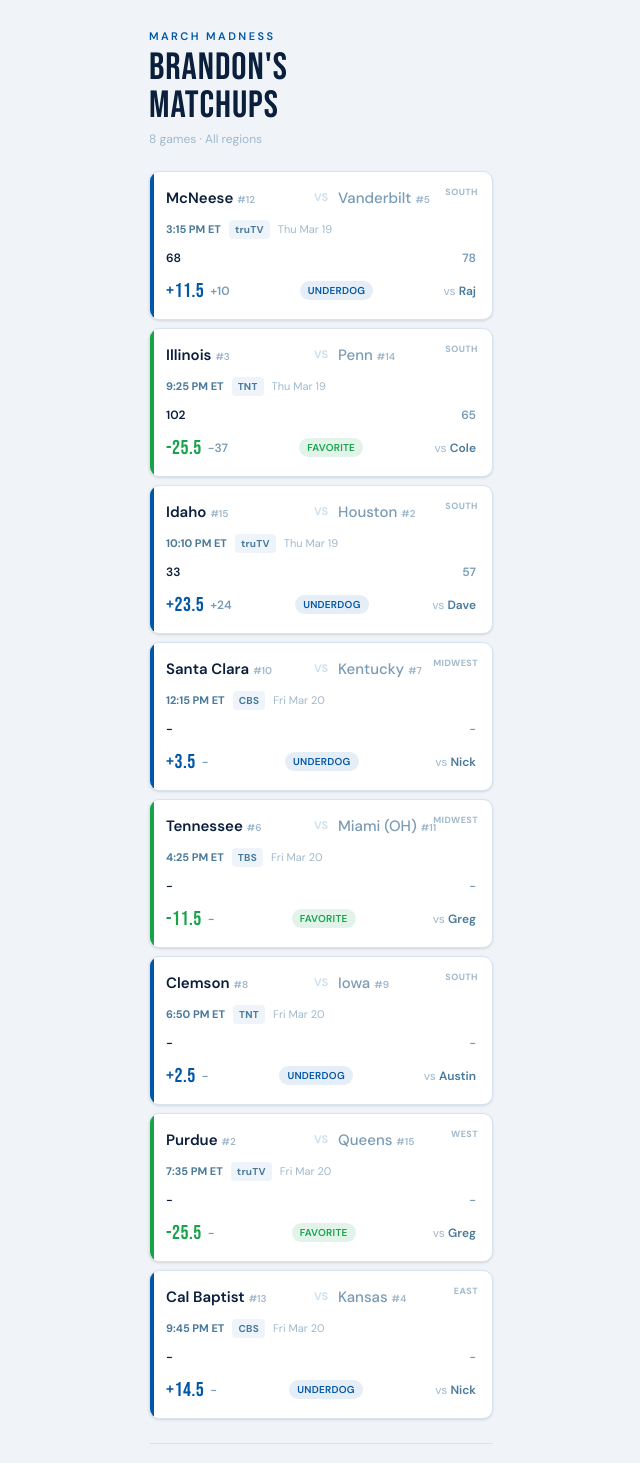
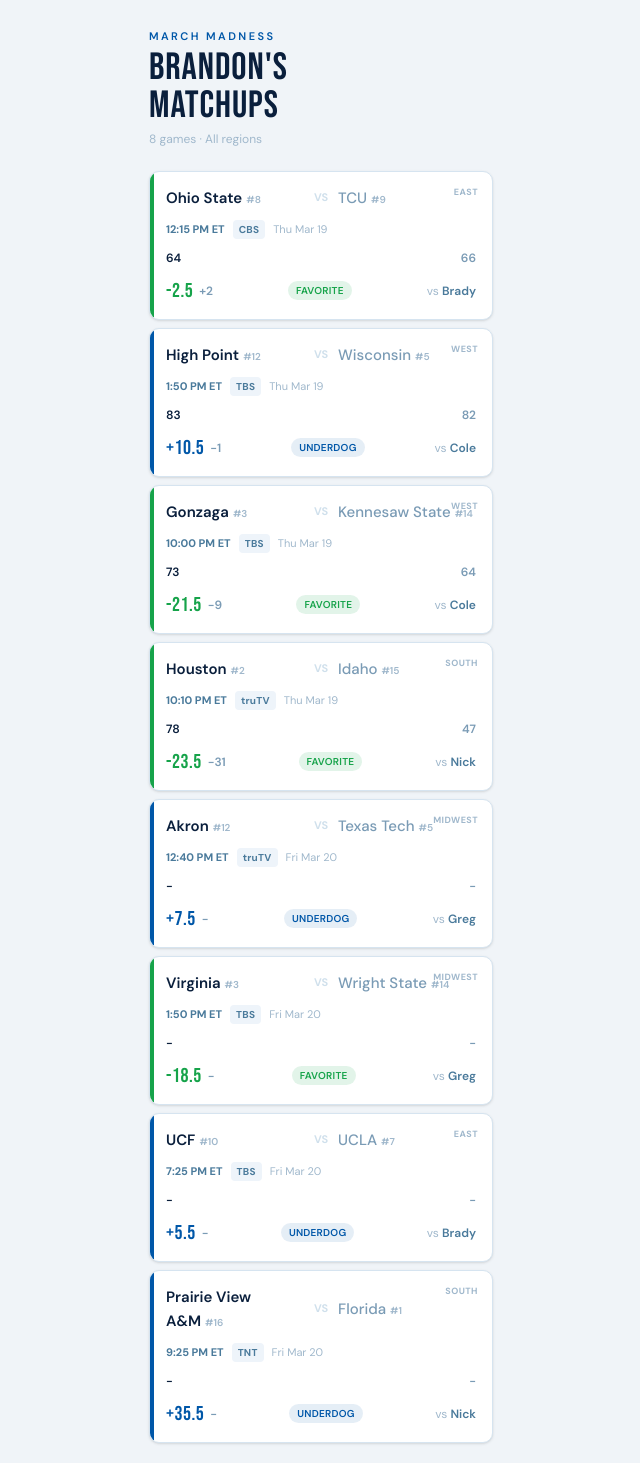
Before and after one commit to bb220/madness-tracker, a Next.js app: page / in a window 1280 px wide. Shown: the top 1463 px of the page, without its empty margins (319-959 px from the left). Built offline with nearby package versions, Linux system fonts and the light colour scheme.

Commit message:
update matchups list

```diff
--- a/app/page.tsx
+++ b/app/page.tsx
@@ -2,123 +2,123 @@
 
 const matchups: Matchup[] = [
   {
-    myTeam: "McNeese",
-    mySeed: 12,
-    myScore: 68,
-    theirTeam: "Vanderbilt",
-    theirSeed: 5,
-    theirScore: 78,
-    spread: "+11.5",
-    role: "dog",
-    tipTime: "3:15 PM ET",
-    network: "truTV",
+    myTeam: "Ohio State",
+    mySeed: 8,
+    myScore: 64,
+    theirTeam: "TCU",
+    theirSeed: 9,
+    theirScore: 66,
+    spread: "-2.5",
+    role: "fav",
+    tipTime: "12:15 PM ET",
+    network: "CBS",
     date: "Thu Mar 19",
-    region: "South",
-    opponent: "Raj",
+    region: "East",
+    opponent: "Brady",
   },
   {
-    myTeam: "Illinois",
-    mySeed: 3,
-    myScore: 102,
-    theirTeam: "Penn",
-    theirSeed: 14,
-    theirScore: 65,
-    spread: "-25.5",
-    role: "fav",
-    tipTime: "9:25 PM ET",
-    network: "TNT",
+    myTeam: "High Point",
+    mySeed: 12,
+    myScore: 83,
+    theirTeam: "Wisconsin",
+    theirSeed: 5,
+    theirScore: 82,
+    spread: "+10.5",
+    role: "dog",
+    tipTime: "1:50 PM ET",
+    network: "TBS",
     date: "Thu Mar 19",
-    region: "South",
+    region: "West",
     opponent: "Cole",
   },
   {
-    myTeam: "Idaho",
-    mySeed: 15,
-    myScore: 33,
-    theirTeam: "Houston",
-    theirSeed: 2,
-    theirScore: 57,
-    spread: "+23.5",
-    role: "dog",
+    myTeam: "Gonzaga",
+    mySeed: 3,
+    myScore: 73,
+    theirTeam: "Kennesaw State",
+    theirSeed: 14,
+    theirScore: 64,
+    spread: "-21.5",
+    role: "fav",
+    tipTime: "10:00 PM ET",
+    network: "TBS",
+    date: "Thu Mar 19",
+    region: "West",
+    opponent: "Cole",
+  },
+  {
+    myTeam: "Houston",
+    mySeed: 2,
+    myScore: 78,
+    theirTeam: "Idaho",
+    theirSeed: 15,
+    theirScore: 47,
+    spread: "-23.5",
+    role: "fav",
     tipTime: "10:10 PM ET",
     network: "truTV",
     date: "Thu Mar 19",
     region: "South",
-    opponent: "Dave",
-  },
-  {
-    myTeam: "Santa Clara",
-    mySeed: 10,
-    myScore: 0,
-    theirTeam: "Kentucky",
-    theirSeed: 7,
-    theirScore: 0,
-    spread: "+3.5",
-    role: "dog",
-    tipTime: "12:15 PM ET",
-    network: "CBS",
-    date: "Fri Mar 20",
-    region: "Midwest",
     opponent: "Nick",
   },
   {
-    myTeam: "Tennessee",
-    mySeed: 6,
+    myTeam: "Akron",
+    mySeed: 12,
     myScore: 0,
-    theirTeam: "Miami (OH)",
-    theirSeed: 11,
+    theirTeam: "Texas Tech",
+    theirSeed: 5,
     theirScore: 0,
-    spread: "-11.5",
+    spread: "+7.5",
+    role: "dog",
+    tipTime: "12:40 PM ET",
+    network: "truTV",
+    date: "Fri Mar 20",
+    region: "Midwest",
+    opponent: "Greg",
+  },
+  {
+    myTeam: "Virginia",
+    mySeed: 3,
+    myScore: 0,
+    theirTeam: "Wright State",
+    theirSeed: 14,
+    theirScore: 0,
+    spread: "-18.5",
     role: "fav",
-    tipTime: "4:25 PM ET",
+    tipTime: "1:50 PM ET",
     network: "TBS",
     date: "Fri Mar 20",
     region: "Midwest",
     opponent: "Greg",
   },
   {
-    myTeam: "Clemson",
-    mySeed: 8,
+    myTeam: "UCF",
+    mySeed: 10,
     myScore: 0,
-    theirTeam: "Iowa",
-    theirSeed: 9,
+    theirTeam: "UCLA",
+    theirSeed: 7,
     theirScore: 0,
-    spread: "+2.5",
+    spread: "+5.5",
     role: "dog",
-    tipTime: "6:50 PM ET",
+    tipTime: "7:25 PM ET",
+    network: "TBS",
+    date: "Fri Mar 20",
+    region: "East",
+    opponent: "Brady",
+  },
+  {
+    myTeam: "Prairie View A&M",
+    mySeed: 16,
+    myScore: 0,
+    theirTeam: "Florida",
+    theirSeed: 1,
+    theirScore: 0,
+    spread: "+35.5",
+    role: "dog",
+    tipTime: "9:25 PM ET",
     network: "TNT",
     date: "Fri Mar 20",
     region: "South",
-    opponent: "Austin",
-  },
-  {
-    myTeam: "Purdue",
-    mySeed: 2,
-    myScore: 0,
-    theirTeam: "Queens",
-    theirSeed: 15,
-    theirScore: 0,
-    spread: "-25.5",
-    role: "fav",
-    tipTime: "7:35 PM ET",
-    network: "truTV",
-    date: "Fri Mar 20",
-    region: "West",
-    opponent: "Greg",
-  },
-  {
-    myTeam: "Cal Baptist",
-    mySeed: 13,
-    myScore: 0,
-    theirTeam: "Kansas",
-    theirSeed: 4,
-    theirScore: 0,
-    spread: "+14.5",
-    role: "dog",
-    tipTime: "9:45 PM ET",
-    network: "CBS",
-    date: "Fri Mar 20",
-    region: "East",
     opponent: "Nick",
   },
 ]
```
